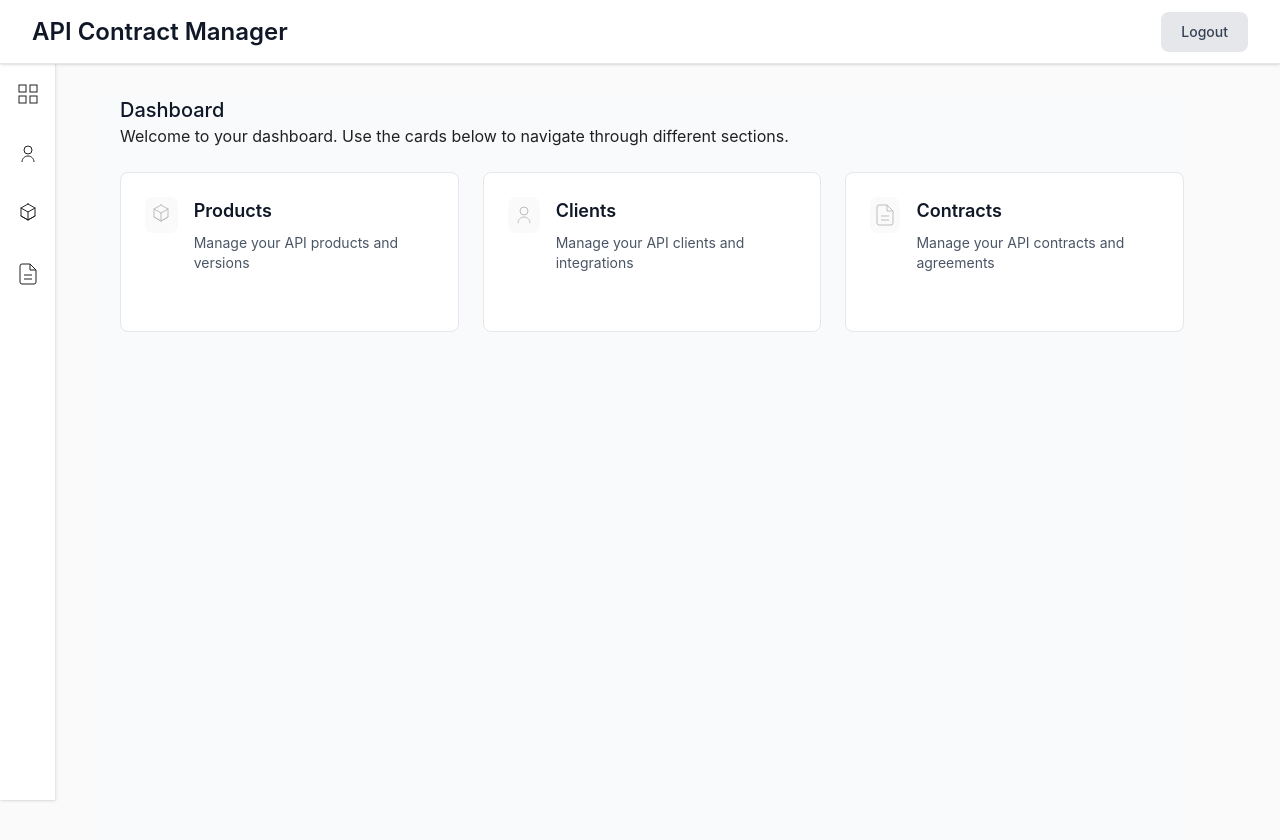
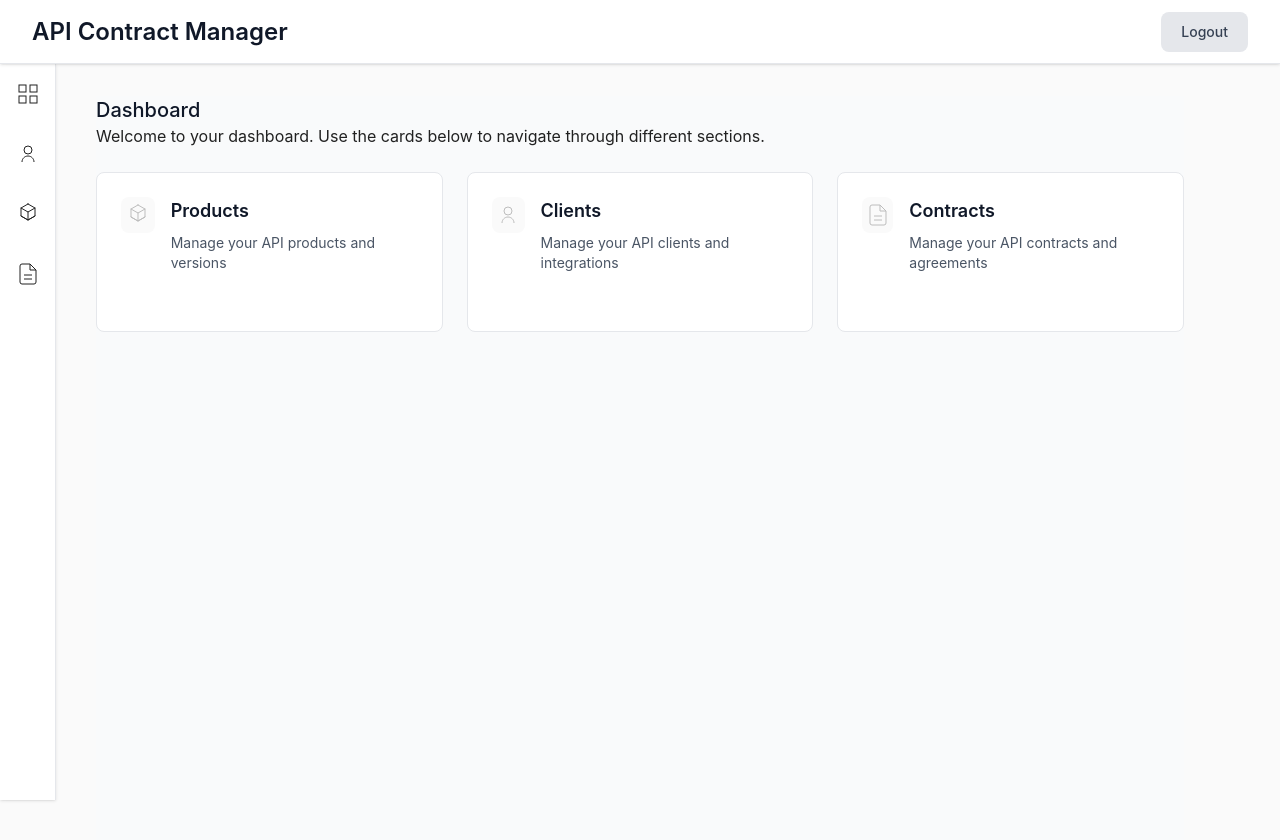
Before and after one commit to RohanMankame/api_contract_manager, a React (Vite) app: page /dashboard in a window 1280 px wide. Shown: the top 840 px of the page. Built offline with nearby package versions, Linux system fonts and the light colour scheme; no server answers; sample sign-in values are in the browser's storage; what ag-grid-community would draw is missing.

Commit message:
updated styling

```diff
--- a/src/pages/DashboardPage.jsx
+++ b/src/pages/DashboardPage.jsx
@@ -26,7 +26,7 @@
   ];
 
   return (
-    <div className="min-h-screen bg-gray-50 pl-6">
+    <div className="min-h-screen bg-gray-50 pl-3.5rem">
       <TopNavbar />
       <Sidebar />
 
--- a/src/pages/ProductsPage.jsx
+++ b/src/pages/ProductsPage.jsx
@@ -16,13 +16,14 @@
   ];
 
     return (
-      <div className="min-h-screen bg-gray-50 pl-6">
+      <div className="min-h-screen bg-gray-50 ">
         <TopNavbar />
         <Sidebar />
 
+
         <div className="mt-16 text-left ">
           <div>
-            <h1 className="text-xl font-medium text-gray-900">Products</h1>
+            <h1 className="text-xl font-medium text-gray-900 ">Products</h1>
             <p>Product Page. Use table below to manage Products.</p>
           </div>
 
```
